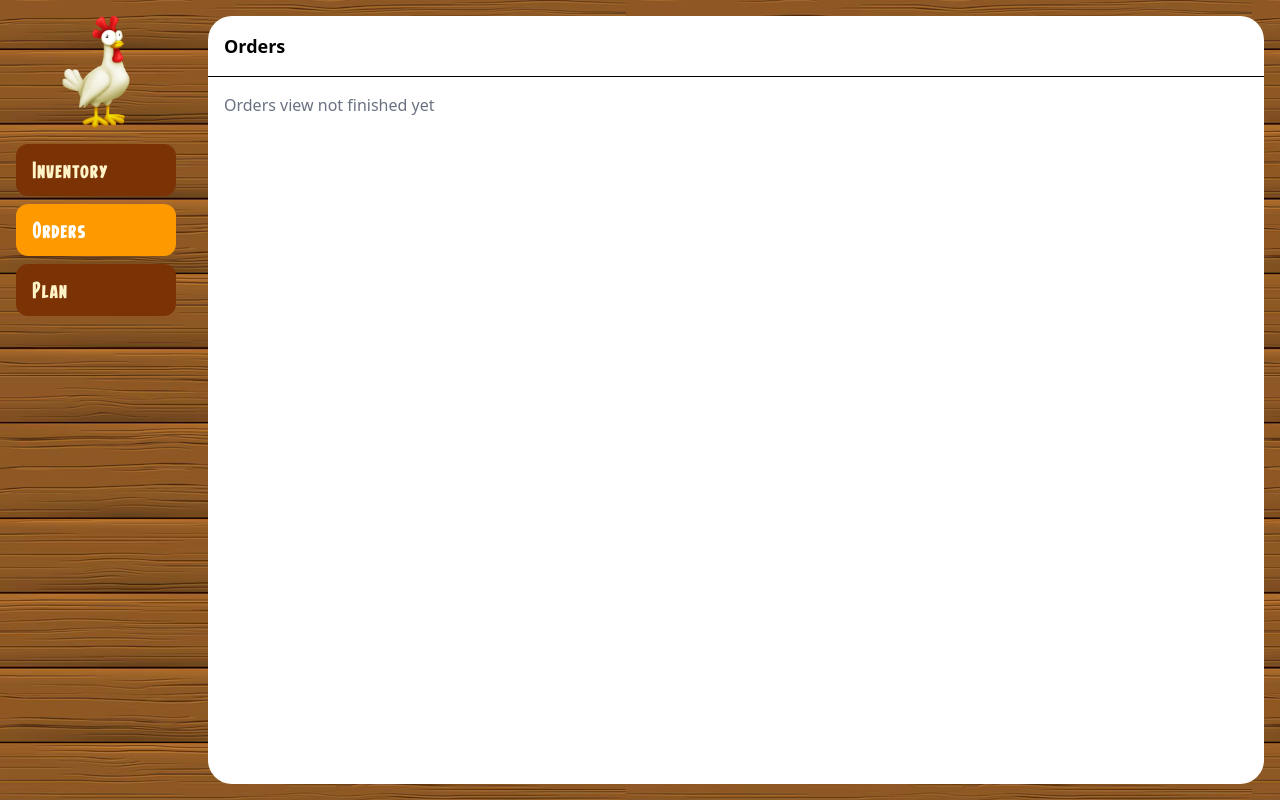
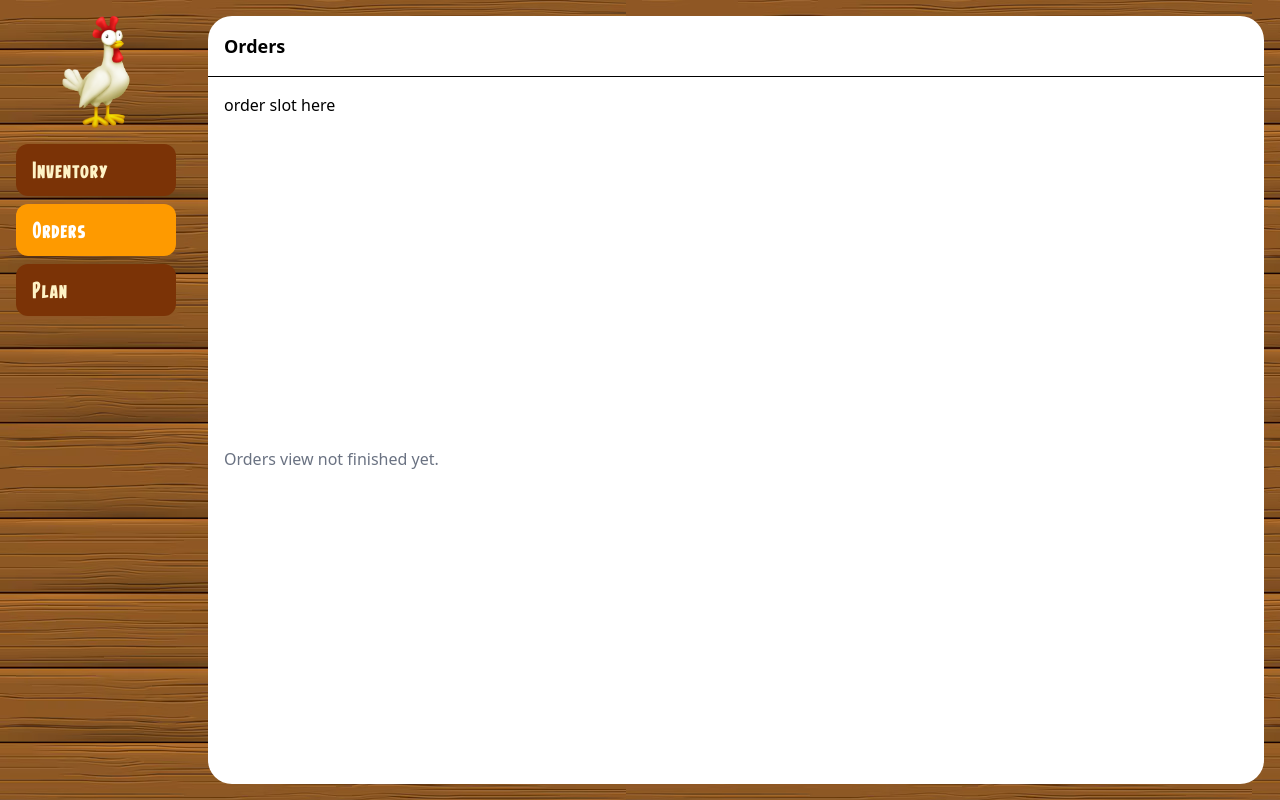
Before and after one commit to TheIcyStar/CMPSC441-AI-HayDay-Solver, a React (Vite) app: page / in a window 1280 px wide. Both pictures are taken after a click on the button "Orders". Built offline with nearby package versions, Linux system fonts and the light colour scheme.

Commit message:
added OrderSlot props, orderSlotCardProps into the OderSlotCard.tsx, initial buld

```diff
--- /dev/null
+++ b/src/components/OrderSlotCard.tsx
@@ -0,0 +1,25 @@
+import type { ItemStack } from "../typedefs/GameTypes";
+
+{/* add into gametype.ts ? */}
+type OrderSlot = {
+    id: number;
+    items: ItemStack[];
+    reward: number;
+    isGenerated: boolean;
+}
+type OrderSlotCardProps = {
+    slot: OrderSlot;
+    isSelected: boolean;
+    onClick: () => void;
+}
+
+
+export default function OrderSlotCard({ slot, isSelected, onClick }: OrderSlotCardProps) {
+    const isEmpty = slot.items.length === 0 && slot.isGenerated === false;
+
+    return(
+
+        <div onClick={onClick} className = "cursor-pointer"></div>
+
+    );
+}
--- a/src/views/Orders.tsx
+++ b/src/views/Orders.tsx
@@ -8,8 +8,32 @@ export default function Orders({ inventory }: OrdersProps) {
   return (
     <div className="flex flex-col h-full">
       <div className="p-4 border-b text-lg font-semibold">Orders</div>
+
+      {/*9x9 Grid Layout*/}
+      <div className = "flex-1 p-4 overflow-y-auto">
+        <div className ="grid grid-cols-3 grid-rows-3 gap-5">
+          <div className = "">
+            <p>order slot here</p>
+
+          </div>
+
+
+        </div>
+
+
+
+
+      </div>
+
+
+
+
+
+
+      {/*  */}
+
       <div className="flex-1 p-4 overflow-y-auto text-gray-500">
-        Orders view not finished yet
+        Orders view not finished yet.
       </div>
     </div>
   );
```
Also changed, not shown: src/typedefs/GameTypes.ts (+8 -1 lines).
